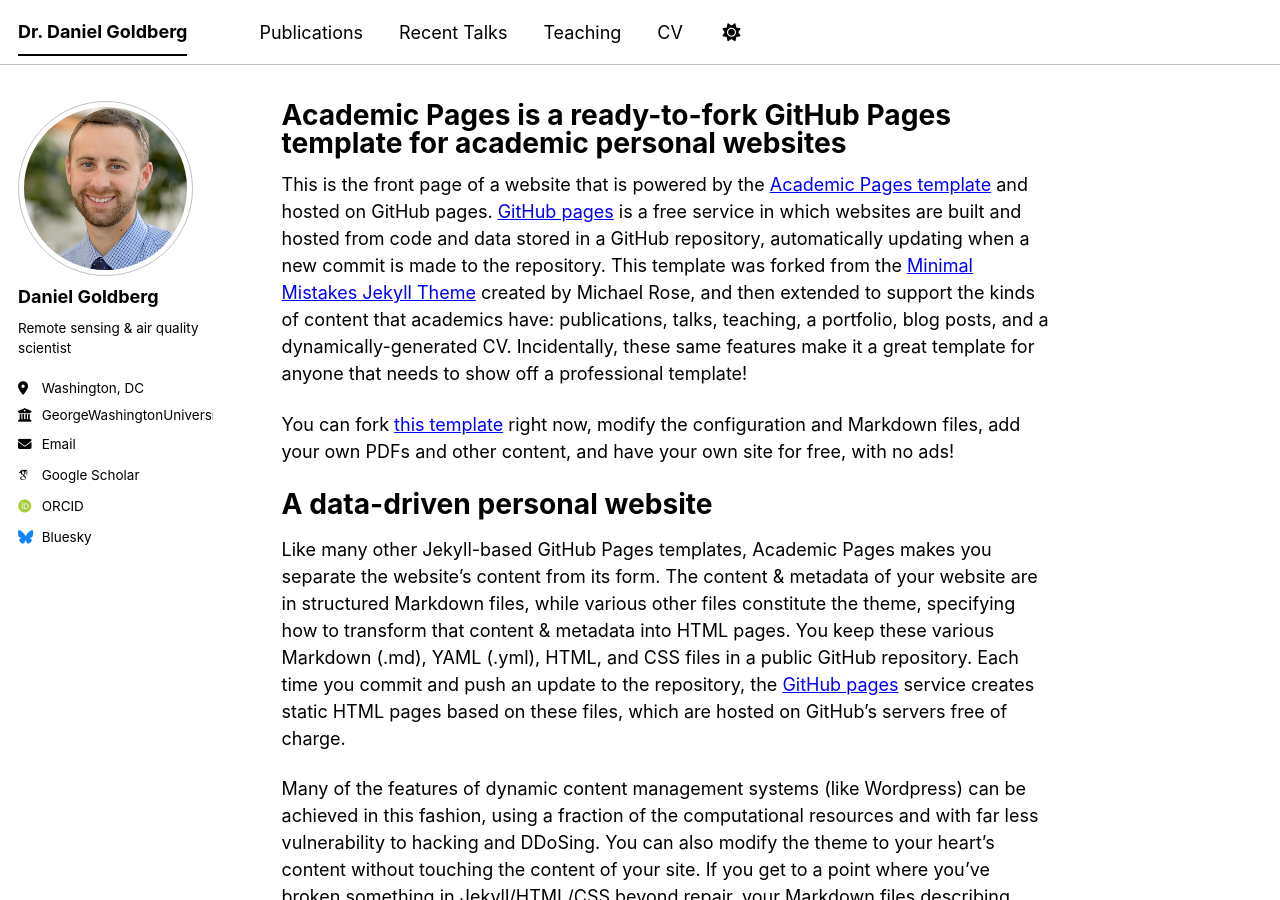
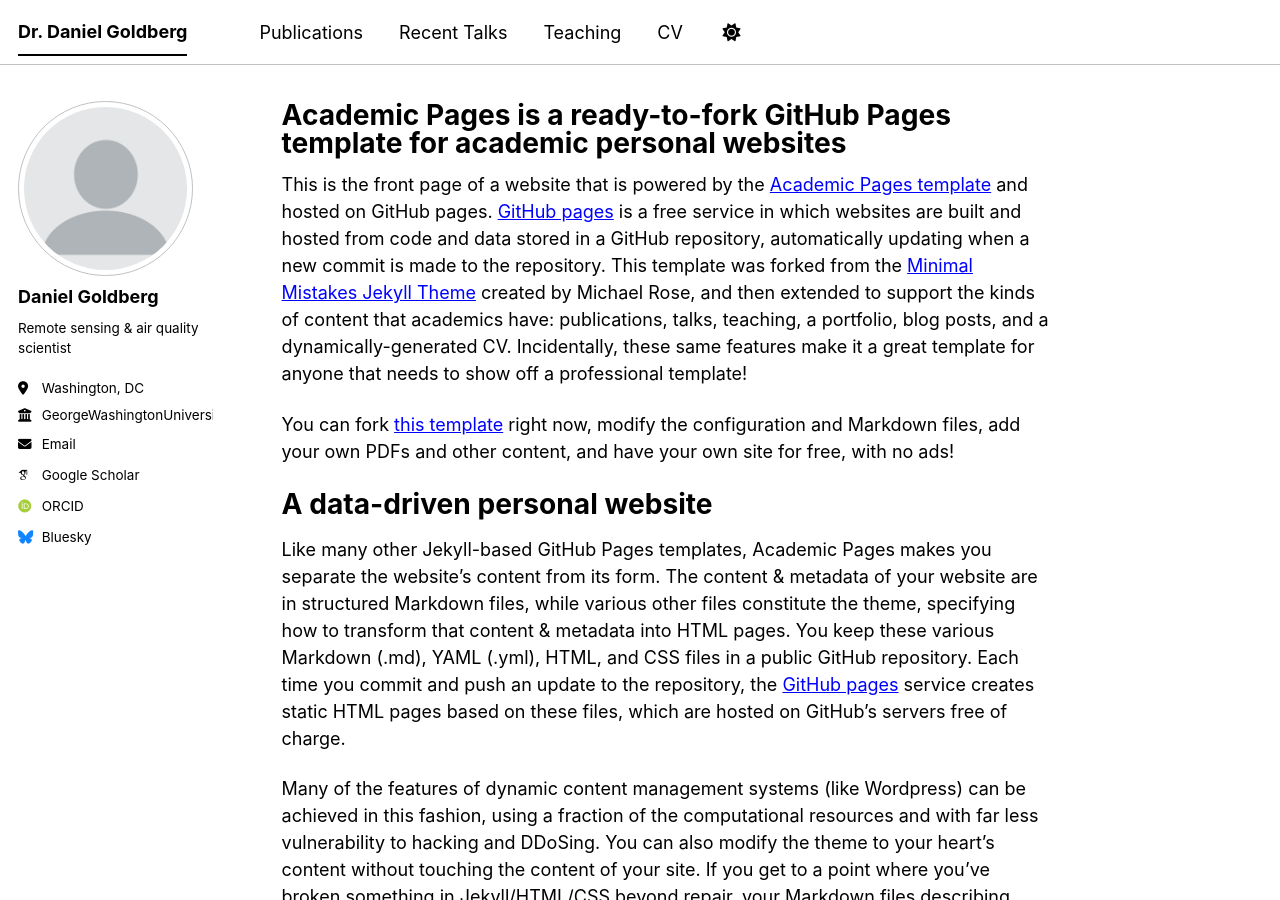
Before and after one commit to dgoldbergaq/dgoldbergaq.github.io, a Jekyll site: the page built from _pages/about.md, in a window 1280 px wide and 900 px high. Built offline with Jekyll 4.4.1, drawn with Linux system fonts in a browser that asks for light colours; some web fonts are replaced; a script bundle is joined from its source files by our own code; library files that are not in the unit come from our copies.

Commit message:
Update _config.yml

```diff
--- a/_config.yml
+++ b/_config.yml
@@ -23,7 +23,7 @@
 #               Additional customization can be done by editing /_includes/author-profile.html
 author:
   # Biographic information
-  avatar           : "headshotargonne.png"
+  avatar           : "profile.png"
   name             : "Daniel Goldberg"
   pronouns         : # example: "he/him"
   bio              : "Remote sensing & air quality scientist"
```
